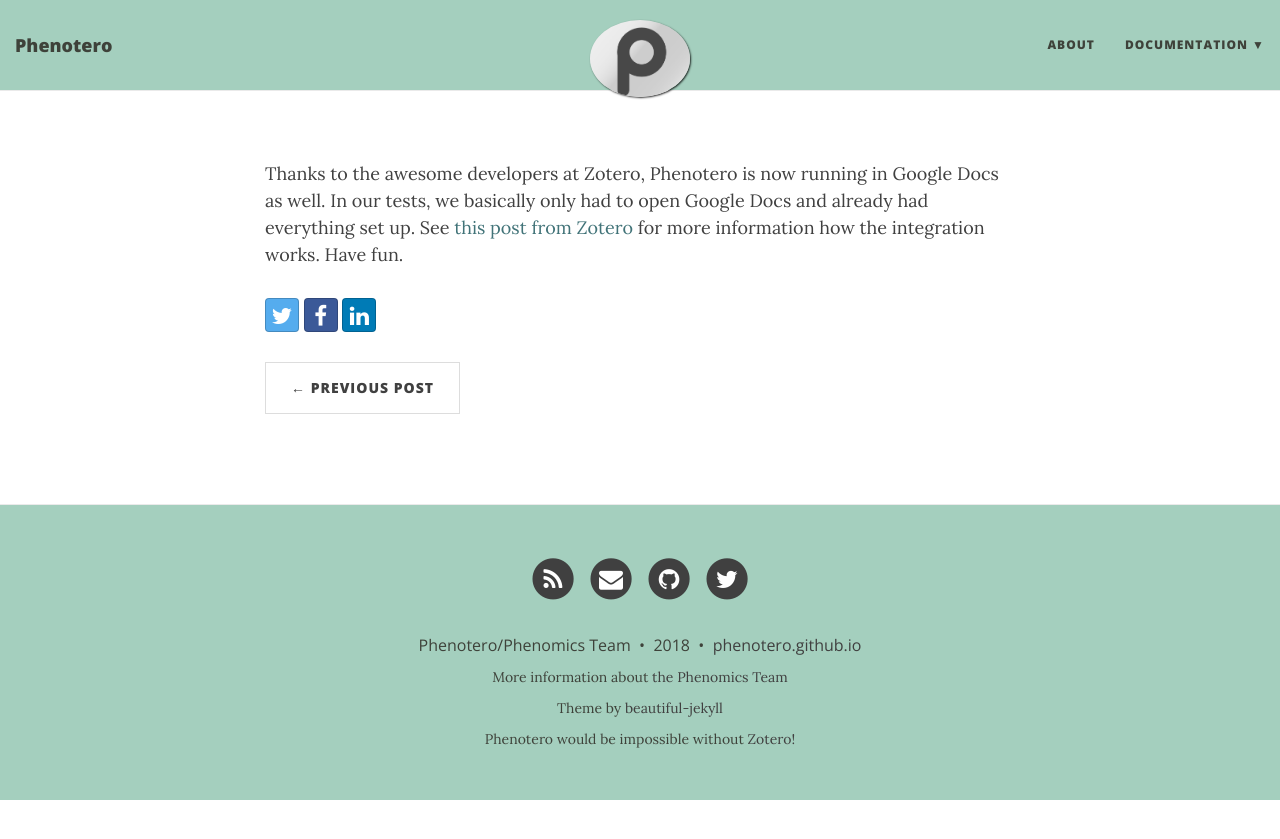
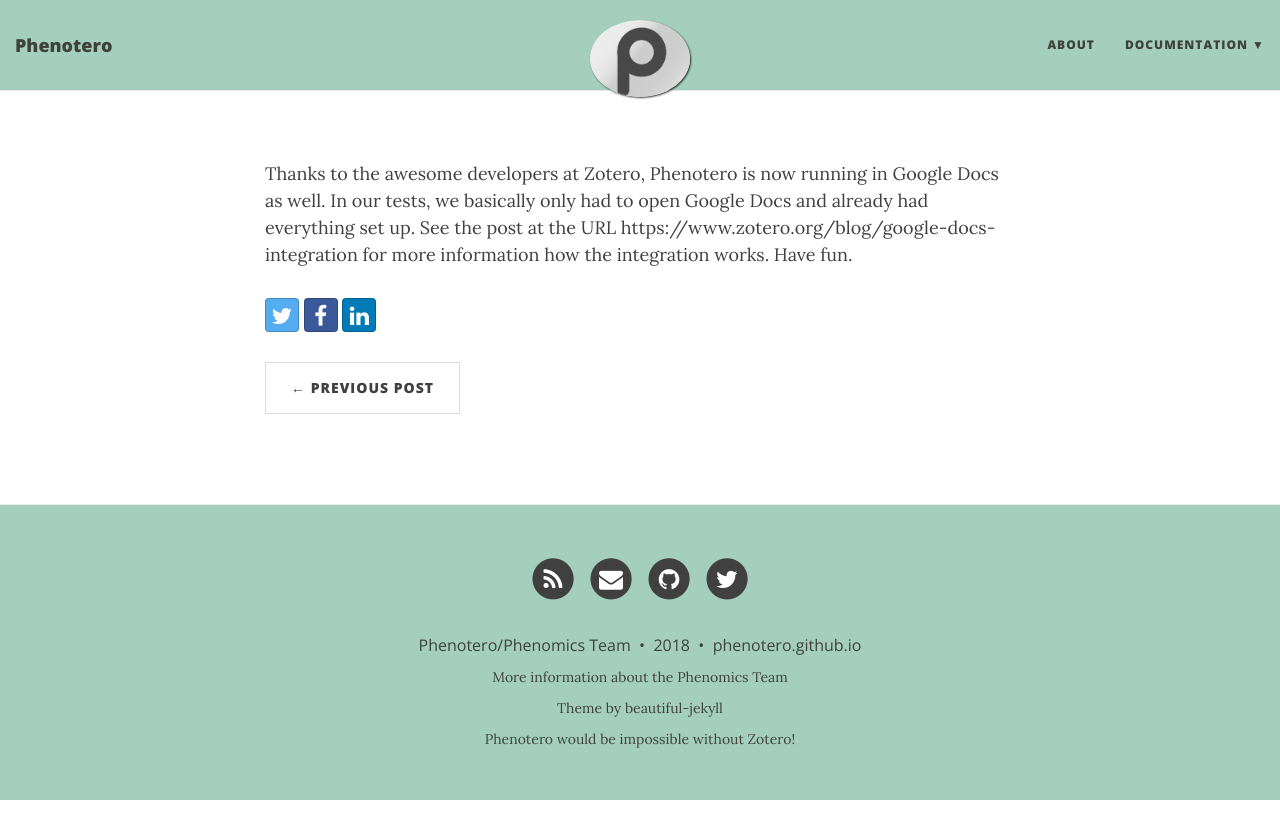
Before and after one commit to phenotero/phenotero.github.io, a Jekyll site: the page built from _posts/2018-10-22-gdocs.md, in a window 1280 px wide. Shown: the top 839 px of the page. Built offline with Jekyll 4.4.1, drawn with Linux system fonts in a browser that asks for light colours; nearby versions of some CDN libraries.

Commit message:
try again to post news

```diff
--- a/_posts/2018-10-22-gdocs.md
+++ b/_posts/2018-10-22-gdocs.md
@@ -4,4 +4,4 @@ title: Phenotero: now also in Google Docs!
 
 ---
 
-Thanks to the awesome developers at Zotero, Phenotero is now running in Google Docs as well. In our tests, we basically only had to open Google Docs and already had everything set up. See [this post from Zotero](https://www.zotero.org/blog/google-docs-integration/) for more information how the integration works. Have fun.
+Thanks to the awesome developers at Zotero, Phenotero is now running in Google Docs as well. In our tests, we basically only had to open Google Docs and already had everything set up. See the post at the URL https://www.zotero.org/blog/google-docs-integration for more information how the integration works. Have fun.
```
